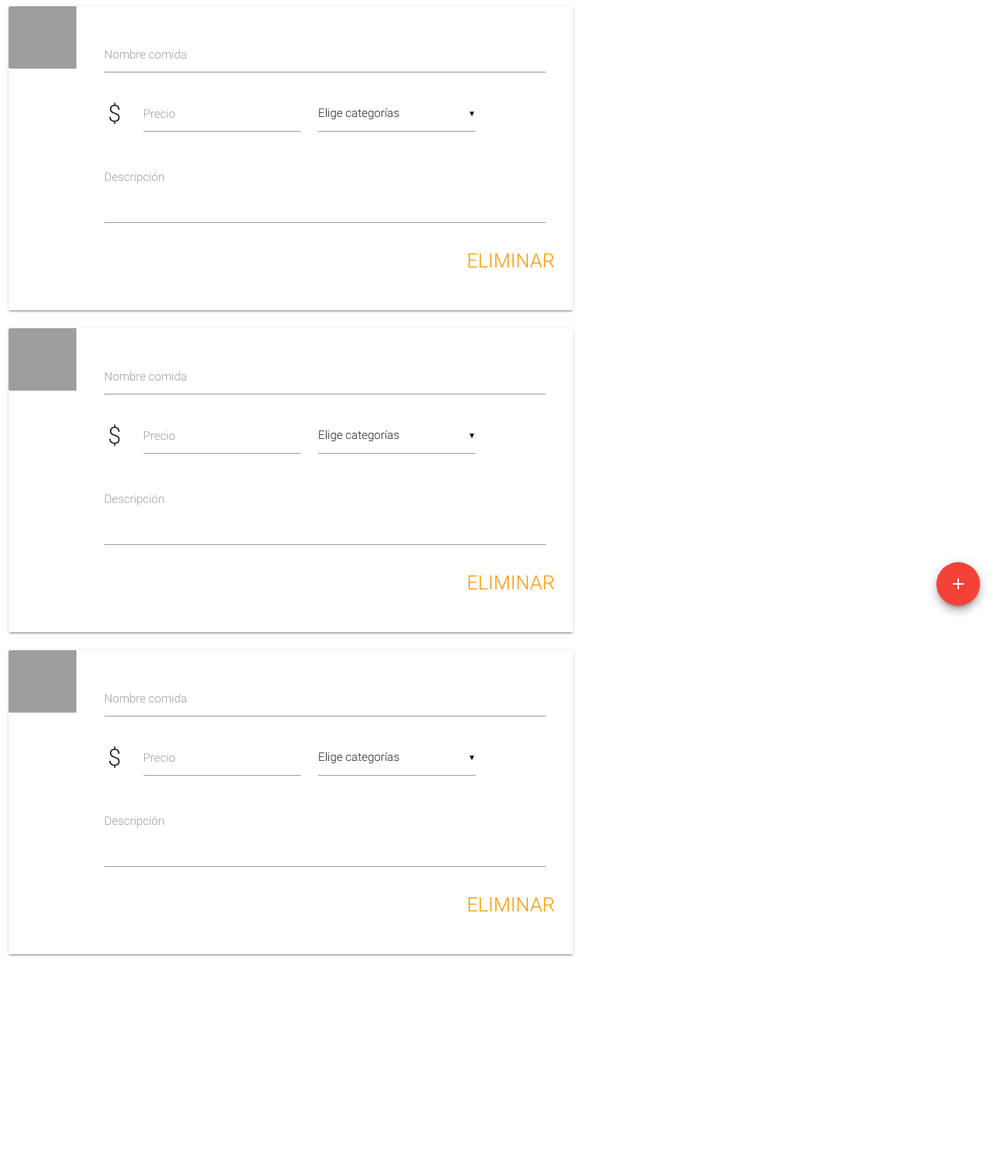
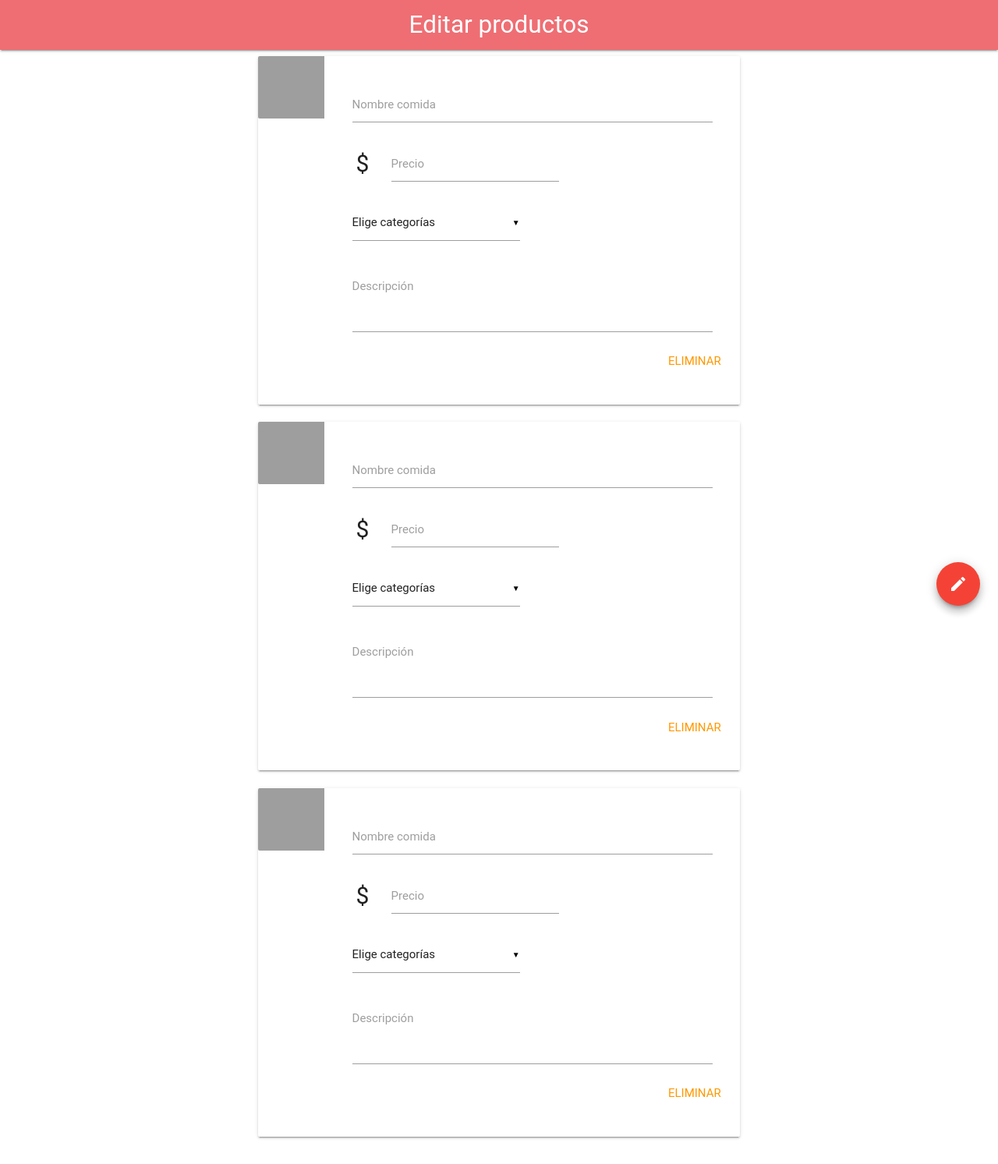
Before and after one commit to DCC-CC4401/2017-1-Make-Software-Great-Again-T3, a Django app: template templates/foods_edit.html in a window 1280 px wide. Shown: the whole page at 78% size. Before the commit the page ends 1227 px from the top, so only its background shows below. Run offline with Django 3.2, Linux system fonts and the light colour scheme; the template is opened without the code that fills it, so the values that code supplies are empty; some libraries are stand-ins or nearby versions; some web fonts are replaced; grey boxes are pictures that could not be loaded.

Commit message:
foods edit 4

```diff
--- a/templates/foods_edit.html
+++ b/templates/foods_edit.html
@@ -3,7 +3,7 @@
 <head>
     <meta charset="UTF-8">
     <meta name="viewport" content="width=device-width, initial-scale=1">
-    <title>Foods</title>
+    <title>Editar productos</title>
     <script src="https://cdnjs.cloudflare.com/ajax/libs/jquery/3.2.1/jquery.min.js"
             integrity="sha256-hwg4gsxgFZhOsEEamdOYGBf13FyQuiTwlAQgxVSNgt4=" crossorigin="anonymous"></script>
 
@@ -25,13 +25,22 @@
         $(document).ready(function () {
             $('select').material_select();
         });
+
+        $(document).ready(function () {
+            $('.tooltipped').tooltip({delay: 50});
+        });
     </script>
 
 </head>
 <body>
 <main>
+    <nav>
+        <div class="nav-wrapper">
+            <p class="brand-logo center">Editar productos</p>
+        </div>
+    </nav>
     <div class="row">
-        <div class="col s12 m7">
+        <div class="col s12 m6 offset-m3">
             <div class="card horizontal">
                 <div class="card-image waves-effect waves-block waves-light">
                     <img class="activator"
@@ -41,7 +50,7 @@
                 <div class="card-content" style="width: 100%">
                     <!--<span class="card-title activator grey-text text-darken-4" style="font-weight: normal">Cool Ranch Doritos<i
                             class="material-icons right">more_vert</i></span>-->
-                    <div class="flow-text row">
+                    <div class="row">
                         <div class="input-field inline col s12">
                             <input id="food-name" type="text">
                             <label for="food-name" data-error="No válido" data-success="OK">Nombre comida</label>
@@ -75,7 +84,7 @@
             </div>
         </div>
 
-        <div class="col s12 m7">
+        <div class="col s12 m6 offset-m3">
             <div class="card horizontal">
                 <div class="card-image waves-effect waves-block waves-light">
                     <img class="activator"
@@ -85,7 +94,7 @@
                 <div class="card-content" style="width: 100%">
                     <!--<span class="card-title activator grey-text text-darken-4" style="font-weight: normal">Cool Ranch Doritos<i
                             class="material-icons right">more_vert</i></span>-->
-                    <div class="flow-text row">
+                    <div class="row">
                         <div class="input-field inline col s12">
                             <input id="food-name" type="text">
                             <label for="food-name" data-error="No válido" data-success="OK">Nombre comida</label>
@@ -119,7 +128,7 @@
             </div>
         </div>
 
-        <div class="col s12 m7">
+        <div class="col s12 m6 offset-m3">
             <div class="card horizontal">
                 <div class="card-image waves-effect waves-block waves-light">
                     <img class="activator"
@@ -129,7 +138,7 @@
                 <div class="card-content" style="width: 100%">
                     <!--<span class="card-title activator grey-text text-darken-4" style="font-weight: normal">Cool Ranch Doritos<i
                             class="material-icons right">more_vert</i></span>-->
-                    <div class="flow-text row">
+                    <div class="row">
                         <div class="input-field inline col s12">
                             <input id="food-name" type="text">
                             <label for="food-name" data-error="No válido" data-success="OK">Nombre comida</label>
@@ -164,8 +173,15 @@
         </div>
 
     </div>
-    <div class="fixed-action-btn"><a class="btn-floating btn-large waves-effect waves-light red z-depth-4"><i
-            class="material-icons">add</i></a></div>
+    <div class="fixed-action-btn">
+        <a class="btn-floating btn-large waves-effect waves-light red z-depth-4"><i
+                class="material-icons">mode_edit</i></a>
+        <ul>
+            <li><a class="btn-floating red"><i class="material-icons">add</i></a></li>
+            <li><a class="btn-floating tooltiped green" data-position="left" data-delay="50"
+                   data-tooltip="Guardar y salir"><i class="material-icons">done</i></a></li>
+        </ul>
+    </div>
 </main>
 </body>
 </html>
```
